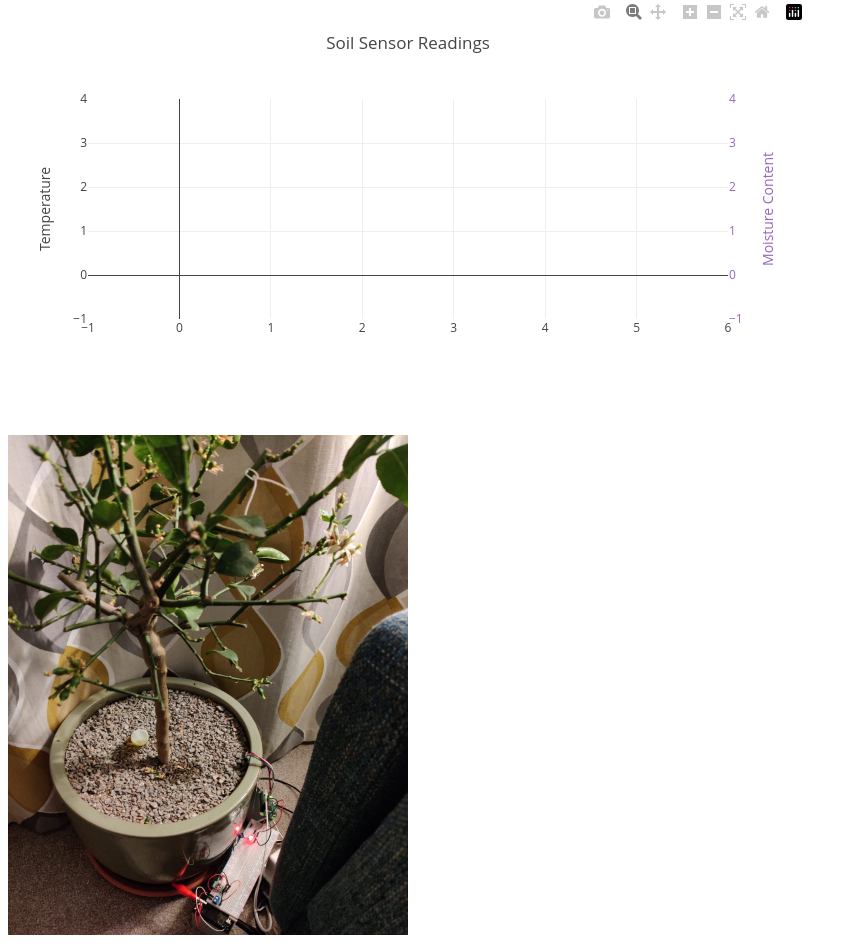
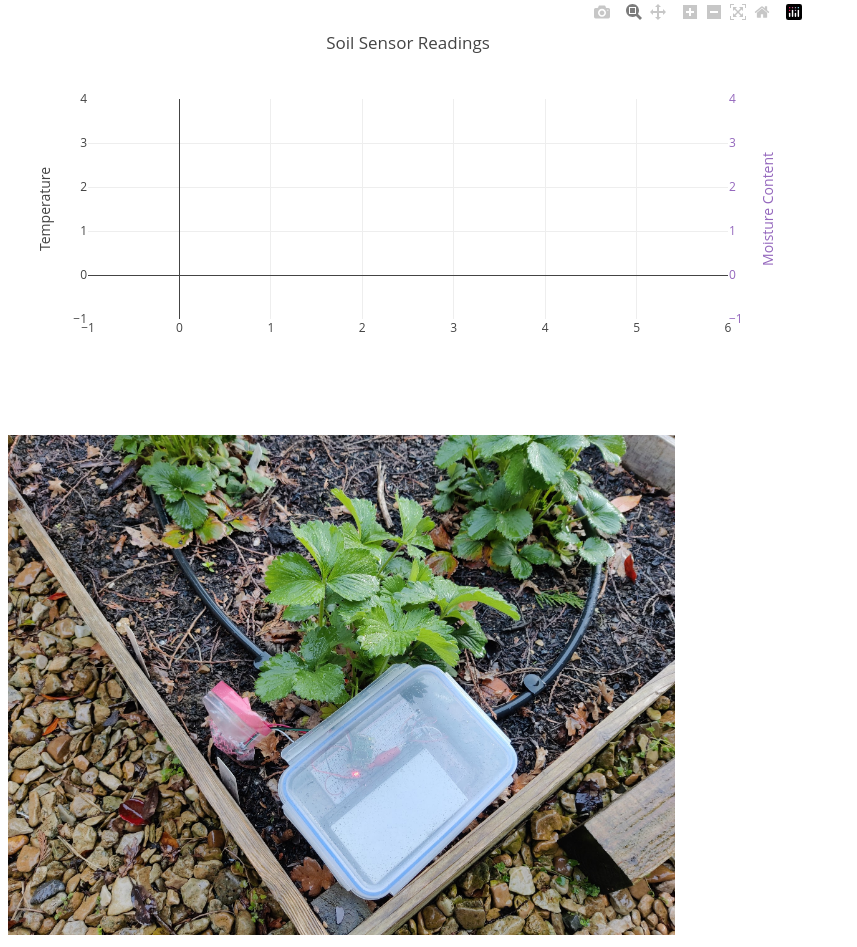
Before and after one commit to tmassey101/garden2021, a Flask app: page /garden in a window 1280 px wide. Shown: the part 117-1064 px from the top of the page, without its empty margins (0-857 px from the left). Run offline with Flask 2, Linux system fonts and the light colour scheme; data that the repository does not hold is empty; some libraries are stand-ins or nearby versions.

Commit message:
Updated photo

```diff
--- a/app/templates/garden/garden.html
+++ b/app/templates/garden/garden.html
@@ -24,7 +24,7 @@
     <div id="tester" style="width:800px;height:400px;"></div>
     <br>
     <br>
-    <img src="{{ url_for('static', filename='assets/img/pot.jpeg') }}" width="400" height="500">
+    <img src="{{ url_for('static', filename='assets/img/outsidePi.jpg') }}" height="500">
 
 
     <script>
```
Also changed, not shown: app/static/assets/img/outsidePi.jpg (added).
